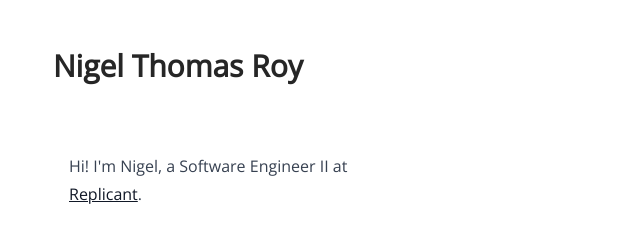
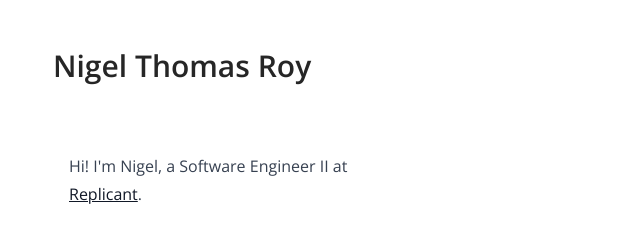
Before and after one commit to nigeltroy/nigeltroy.github.io, an Astro site: page / in a window 1280 px wide. Shown: the top 225 px of the page, 203-843 px from the left. Built offline with nearby package versions, Linux system fonts and the light colour scheme; Astro itself is replaced by a stand-in of ours.

Commit message:
Fix fonts

```diff
--- a/src/components/Header.astro
+++ b/src/components/Header.astro
@@ -3,7 +3,7 @@ const pathName = Astro.url.pathname;
 ---
 
 <header class="flex flex-col items-center justify-between gap-8 p-8 md:flex-row">
-  <h1 class="text-center text-3xl font-extrabold">
+  <h1 class="text-center text-3xl font-semibold">
     <a href="/">Nigel Thomas Roy</a>
   </h1>
   <div class="flex flex-wrap justify-center gap-x-8 text-lg underline underline-offset-2">
--- a/src/layouts/Layout.astro
+++ b/src/layouts/Layout.astro
@@ -11,7 +11,12 @@ import ToggleThemeButton from '../components/ToggleThemeButton.astro';
   <head>
     <meta charset="utf-8" />
     <meta name="viewport" content="width=device-width, initial-scale=1" />
-    <link rel="stylesheet" href="https://fonts.googleapis.com/css?family=Open Sans" />
+    <link rel="preconnect" href="https://fonts.googleapis.com" />
+    <link rel="preconnect" href="https://fonts.gstatic.com" crossorigin />
+    <link
+      rel="stylesheet"
+      href="https://fonts.googleapis.com/css2?family=Open+Sans:wght@400;600;700;800&display=swap"
+    />
 
     <title>{frontmatter.title}</title>
 
```
